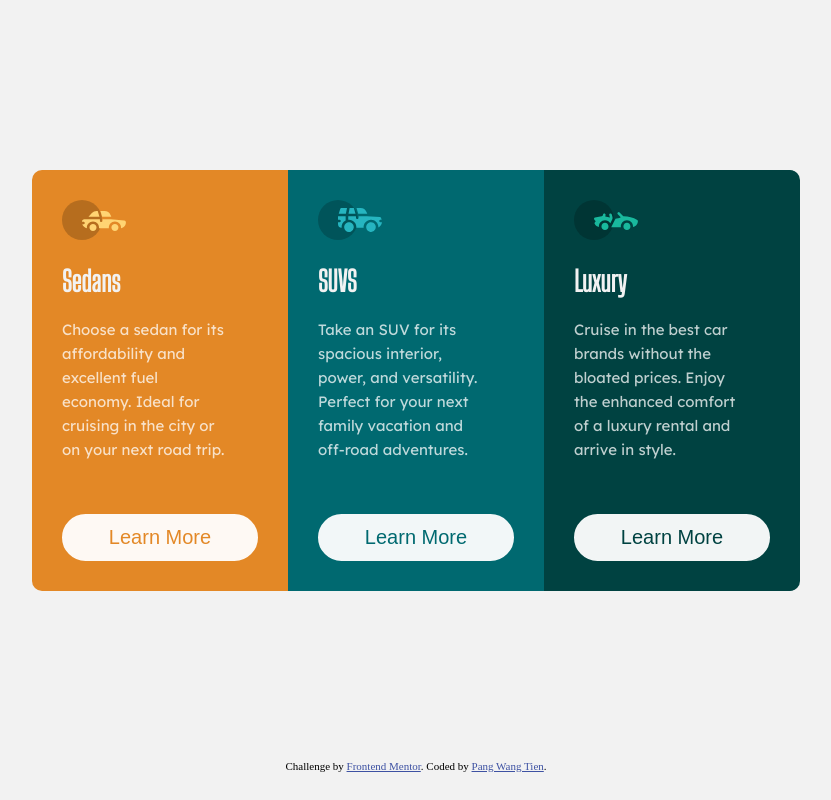
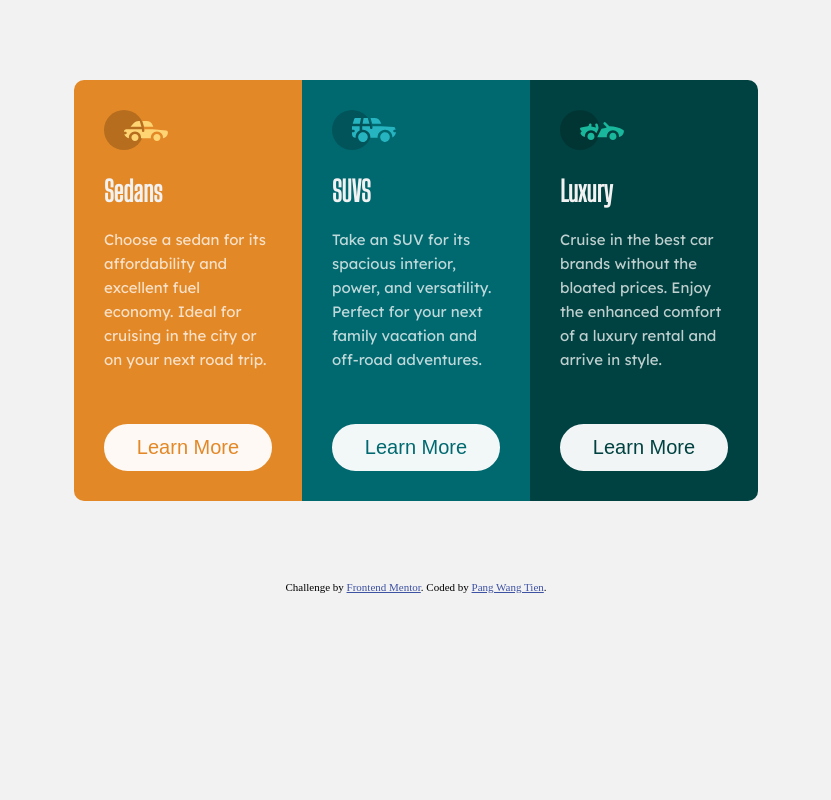
Before and after one commit to wangtienp/challenges, a plain HTML site: page 3-column-preview-card-component-main/index.html in a window 1280 px wide. Shown: the whole page, without its empty margins (224-1055 px from the left). Drawn offline with Linux system fonts and the light colour scheme.

Commit message:
commit and push

```diff
--- a/3-column-preview-card-component-main/styles.css
+++ b/3-column-preview-card-component-main/styles.css
@@ -15,28 +15,32 @@
     box-sizing: border-box;
 }
 body{
-    height: 100%;
     background-color: var(--clr-light-gray);
+    display: grid;
+    justify-content: center;
+    align-items: center;
 
 }
 .container{
-
-    height: 95dvh;
     display: grid;
-    grid-template-columns: repeat(3,20%);
+    grid-template-columns: repeat(3,1fr);
     align-content: center;
     justify-content: center;
+    margin-top: 10dvh;
+    margin-bottom: 10dvh;
+    border-radius: 10px;
+    overflow: hidden;
 }
 #box1{
     background-color: var(--clr-bright-orange);
-    border-radius: 10px 0 0 10px;
+
 }
 #box2{
     background-color: var(--clr-dark-cyan);
 }
 #box3{
     background-color: var(--clr-very-dark-cyan);
-    border-radius: 0 10px 10px 0;
+
 }
 .box p{
     font-family: var(--ff-lexend-deca);
@@ -78,13 +82,7 @@ body{
 
 }
 
-@media (max-width:900px) {
-    .container{
-        grid-template-columns: repeat(auto-fill,30%);
-    }
-
-}
-@media (max-width:500px) {
+@media (max-width:600px) {
     body{
         padding: 40px 0;
     }
```
